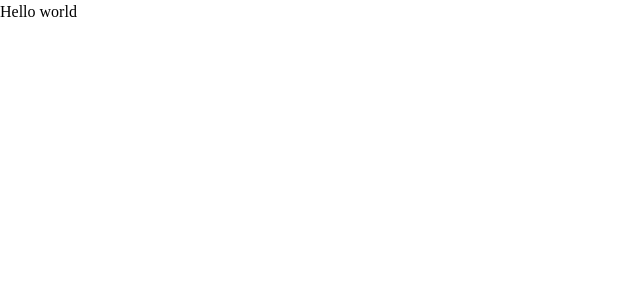
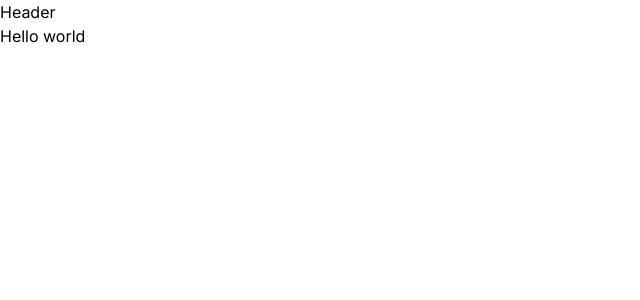
Before and after one commit to Giovani-O/next-ecommerce, a Next.js app: page / in a window 1280 px wide. Shown: the top 300 px of the page, without its empty margins (0-640 px from the left). Built offline with nearby package versions, Linux system fonts and the light colour scheme.

Commit message:
feat: Create base layout

```diff
--- /dev/null
+++ b/src/app/(store)/(home)/loading.tsx
@@ -0,0 +1,3 @@
+export default function HomeLoading() {
+  return <p>Carregando...</p>
+}
--- /dev/null
+++ b/src/app/(store)/(home)/page.tsx
@@ -0,0 +1,4 @@
+export default async function Home() {
+  await new Promise((resolve) => setTimeout(resolve, 2000))
+  return <h1>Hello world</h1>
+}
--- /dev/null
+++ b/src/app/(store)/layout.tsx
@@ -0,0 +1,11 @@
+import { Header } from '@/components/header'
+import { ReactNode } from 'react'
+
+export default function StoreLayout({ children }: { children: ReactNode }) {
+  return (
+    <div>
+      <Header />
+      {children}
+    </div>
+  )
+}
--- /dev/null
+++ b/src/app/(store)/search/loading.tsx
@@ -0,0 +1,3 @@
+export default function HomeLoading() {
+  return <p>Buscando produtos...</p>
+}
--- /dev/null
+++ b/src/app/(store)/search/page.tsx
@@ -0,0 +1,4 @@
+export default async function Search() {
+  await new Promise((resolve) => setTimeout(resolve, 2000))
+  return <h1>Search</h1>
+}
--- a/src/app/layout.tsx
+++ b/src/app/layout.tsx
@@ -14,8 +14,8 @@
   children: React.ReactNode
 }>) {
   return (
-    <html lang="en">
-      <body className={`${inter.variable} antialiased`}>{children}</body>
+    <html lang="pt" className={`${inter.variable} antialiased`}>
+      <body>{children}</body>
     </html>
   )
 }
--- a/src/app/page.tsx
+++ /dev/null
@@ -1,3 +0,0 @@
-export default function Home() {
-  return <h1>Hello world</h1>
-}
--- /dev/null
+++ b/src/components/header.tsx
@@ -0,0 +1,3 @@
+export function Header() {
+  return <div>Header</div>
+}
```
Also changed, not shown: src/app/icon.png (added).
